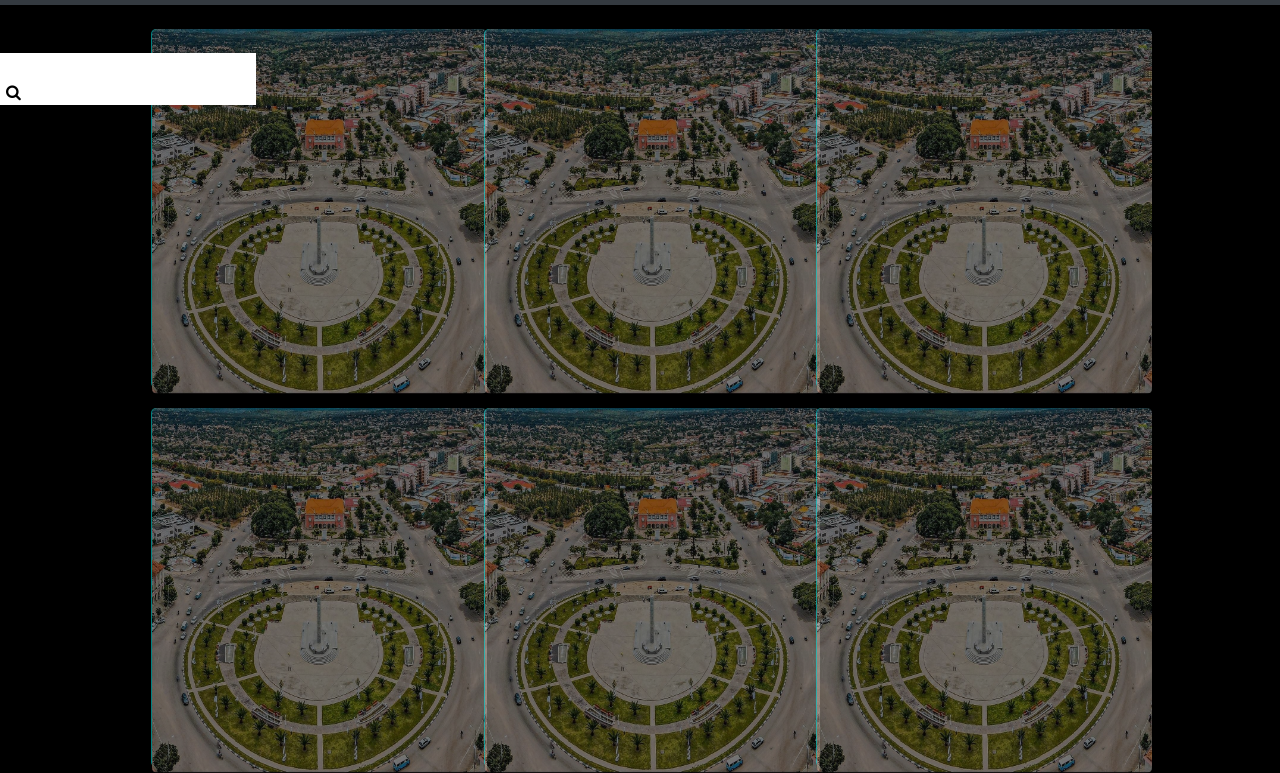
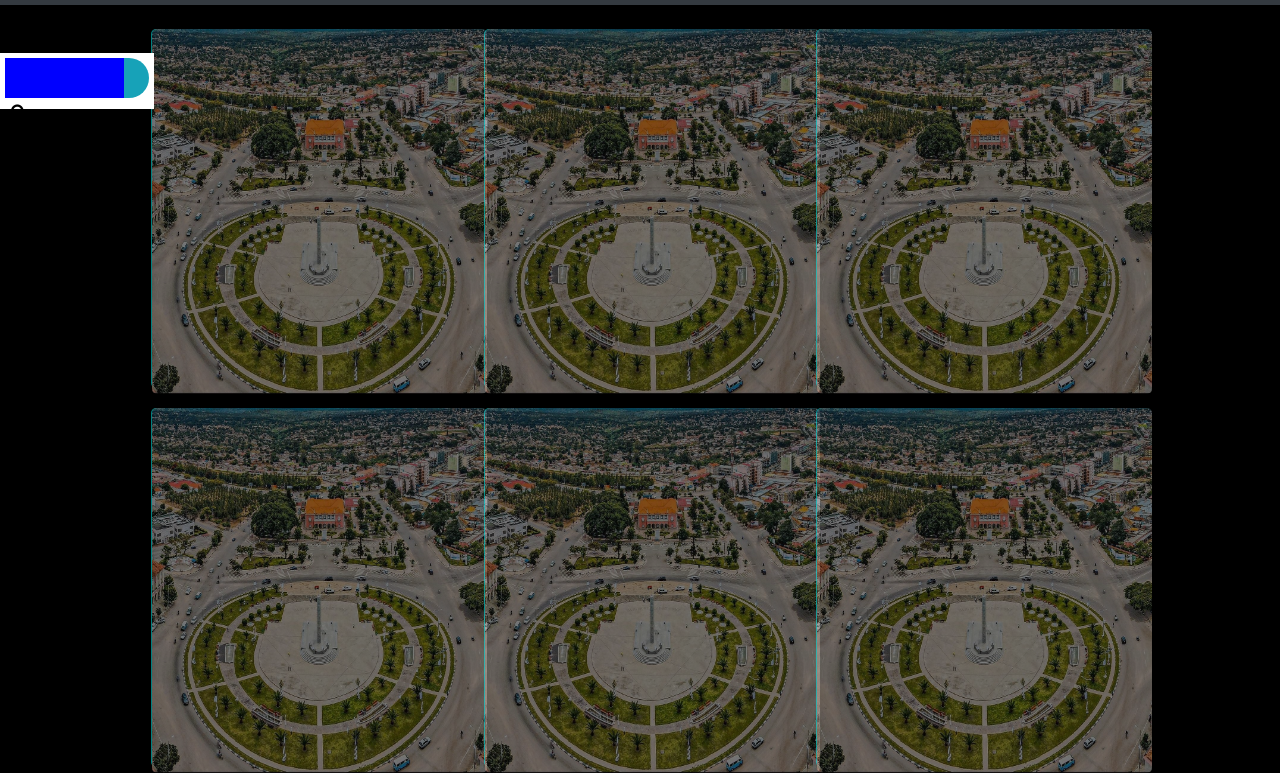
Before and after one commit to yuransimao/Galeria, a website built with webpack: page src/index.html in a window 1280 px wide. Shown: the part 67-840 px from the top of the page. Built offline with nearby package versions, Linux system fonts and the light colour scheme; files whose address does not match are found by name.

Commit message:
styling search

```diff
--- a/src/Pages/Search/search.html
+++ b/src/Pages/Search/search.html
@@ -2,7 +2,7 @@
     <form method="post">
         <div class="search-box">
             <input type="search" name="search" id="search">
-            <button class=""><i class="fa fa-search" aria-hidden="true"></i></button>
+            <button class="search-btn"><i class="fa fa-search" aria-hidden="true"></i></button>
         </div>
     </form>
 </div>
--- a/src/Scss/custom.scss
+++ b/src/Scss/custom.scss
@@ -131,6 +131,24 @@ body {
 .search-c{
     position: fixed;
     top:15%;
-    width: 20%;
+    width: 12%;
+    height: 7%;
     background-color: white;
+    padding: 5px;
+
+    .search-box{
+        display: flex;
+        justify-content: space-between;
+        height: 40px;
+        background: $cyan;
+        border-radius:40px;
+        align-items: center;
+
+        input{
+            color:white;
+            width: 83%;
+            line-height: 38px;
+            background: blue;
+        }
+    }
 }
```
